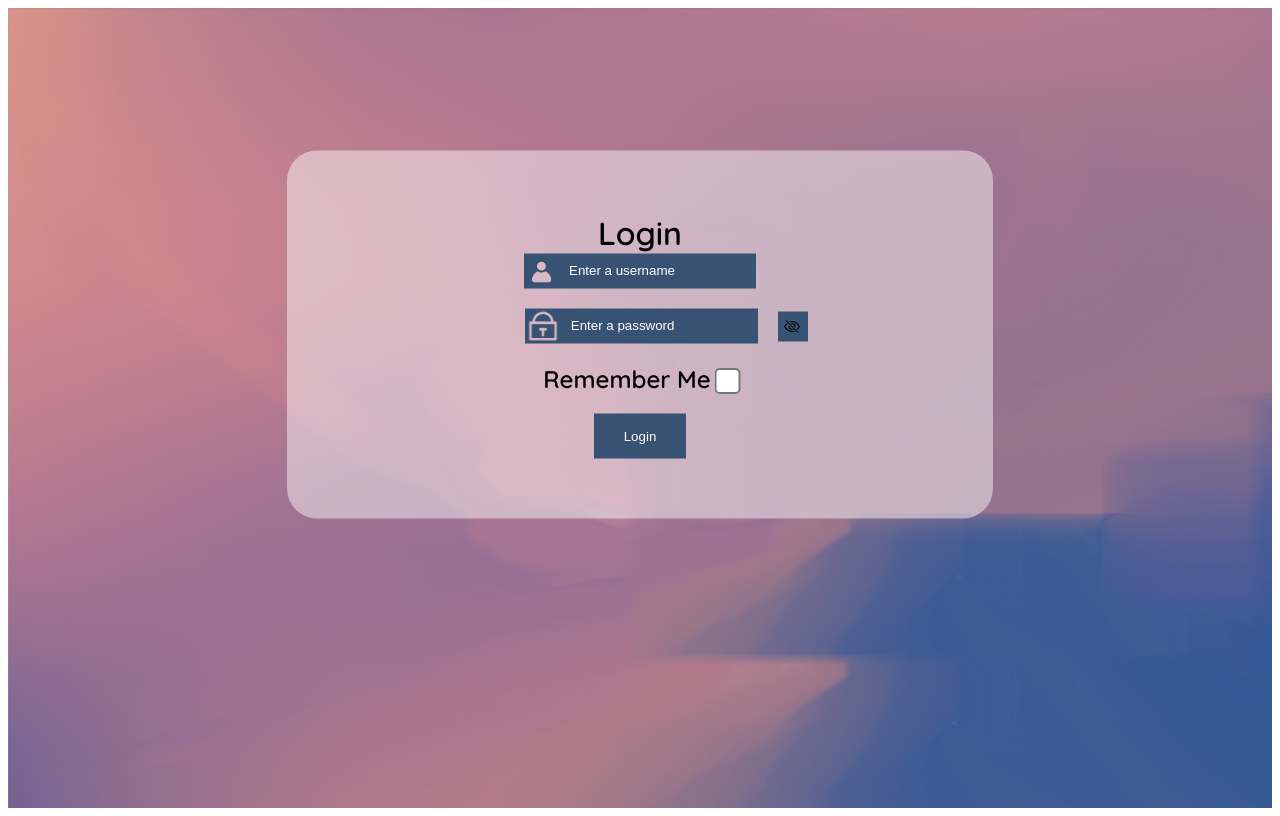
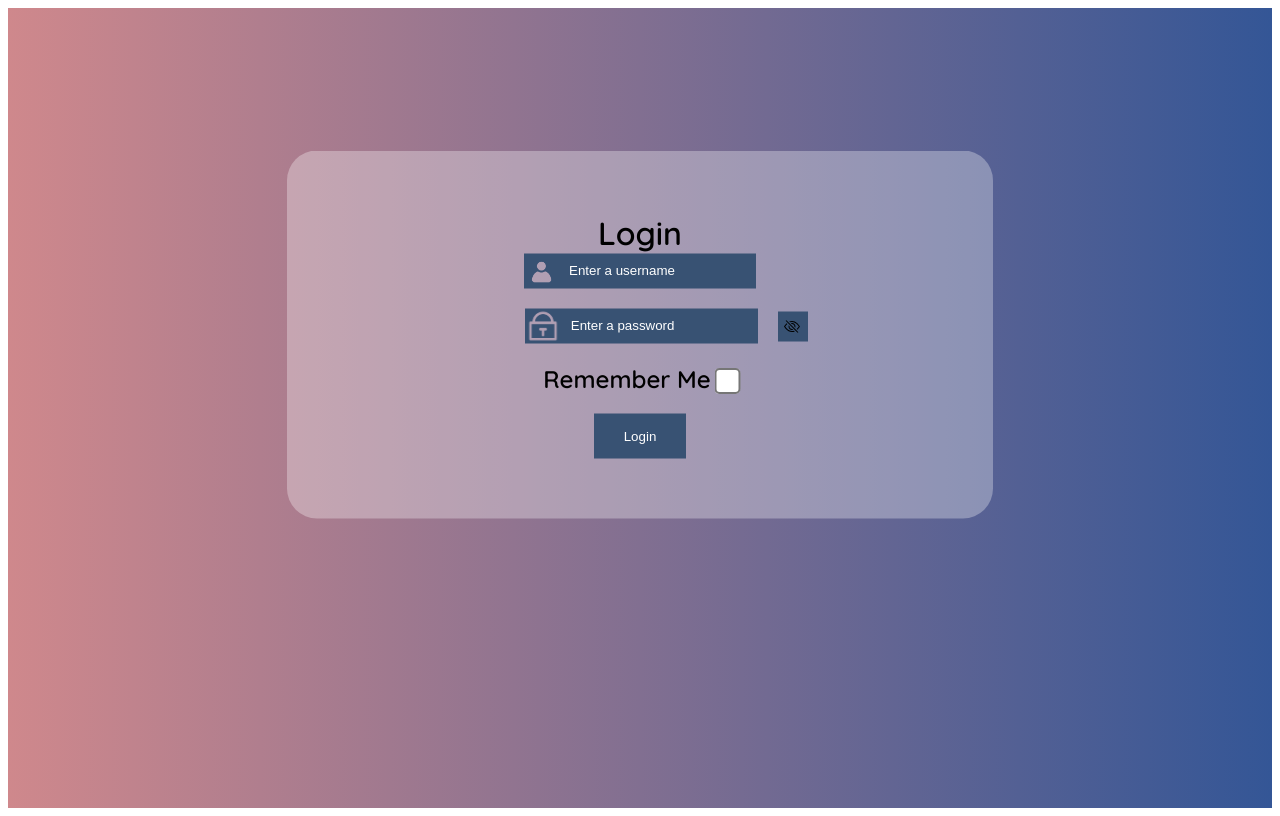
Before and after one commit to Juggle6/Langlearn, a React (Vite) app: page / in a window 1280 px wide. Built offline with nearby package versions, Linux system fonts and the light colour scheme.

Commit message:
better background for login

```diff
--- a/src/components/login/login.module.css
+++ b/src/components/login/login.module.css
@@ -1,7 +1,7 @@
 @import url('https://fonts.googleapis.com/css2?family=Quicksand:wght@400;600&display=swap');
 
 .loginScreen {
-  background-image: url("/LoginBackground.png");
+  background: linear-gradient(to right, rgb(207,136,140), rgb(52,86,150));
   display: flex;
   justify-content: center;
   align-items: center;
@@ -12,7 +12,7 @@
 
 .loginForm {
   width: 30%;
-  background-color: #ffffff75;
+  background-color: #ffffff50;
   border-radius: 30px;
   padding:  60px 100px;
   width: 40%;
@@ -20,7 +20,18 @@
   flex-direction: column;
   align-items: center;
   transform: translateY(-20%);
+  animation: fade 1s ease-in 1s;
+  opacity: 0;
+  animation-fill-mode: forwards;
+}
 
+@keyframes fade {
+  0% {
+    opacity: 0;
+  }
+  100% {
+    opacity: 1;
+  }
 }
 
 .header h1 {
```
Also changed, not shown: public/LoginBackground.png (deleted).
